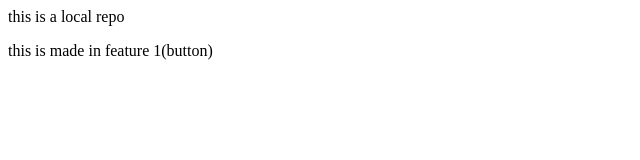
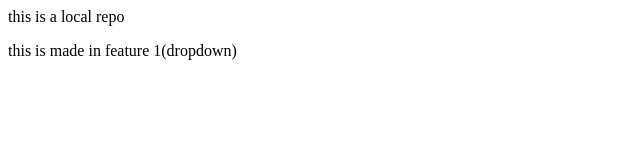
Before and after one commit to ashinat24/localrepo, a plain HTML site: page index.html in a window 1280 px wide. Shown: the full height of the page, 0-640 px from the left. Drawn offline with Linux system fonts and the light colour scheme.

Commit message:
added dropdown

```diff
--- a/index.html
+++ b/index.html
@@ -1,2 +1,2 @@
 <p>this is a local repo</p>
-<p>this is made in feature 1(button)</p>
+<p>this is made in feature 1(dropdown)</p>
```
